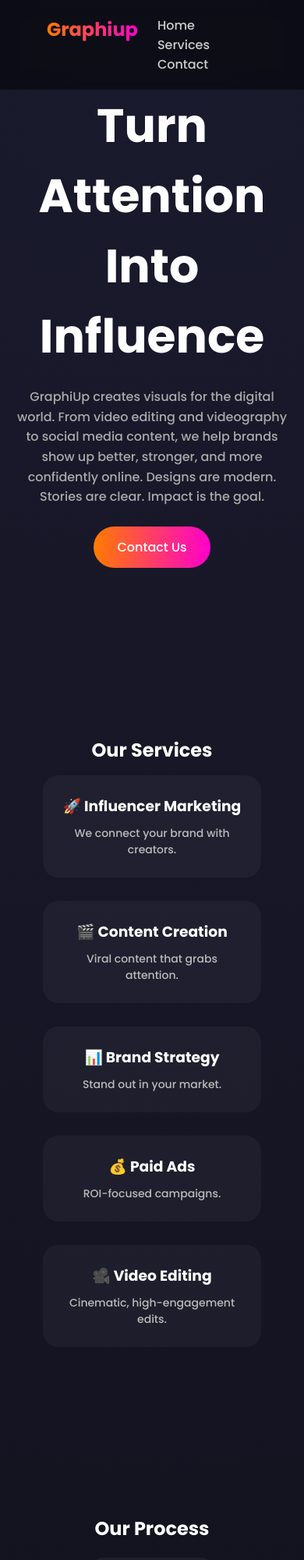
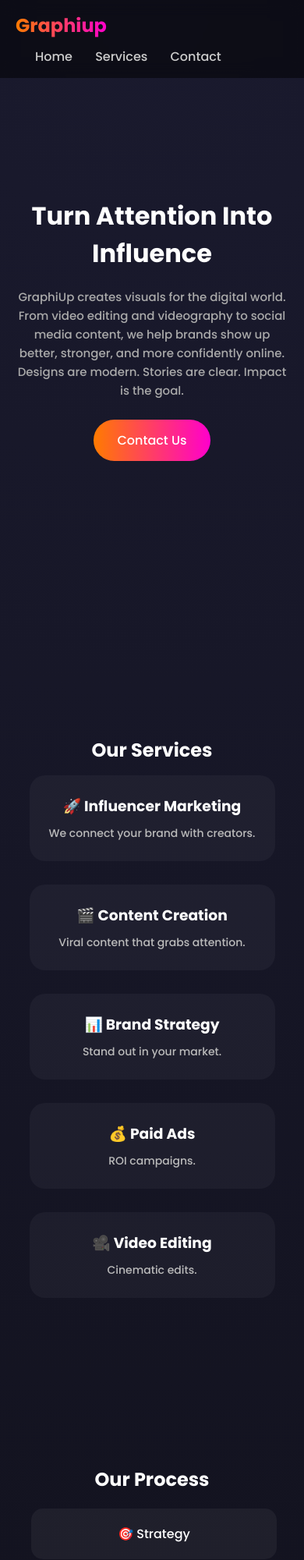
Before and after one commit to tusharbhardwajj/graphiup-website, a plain HTML site: page index.html in a window 390 px wide. Shown: the top 2000 px of the page at 78% size. Drawn offline with Linux system fonts and the light colour scheme.

Commit message:
Update index.html

```diff
--- a/index.html
+++ b/index.html
@@ -3,10 +3,11 @@
 <head>
 <meta charset="UTF-8">
 <meta name="viewport" content="width=device-width, initial-scale=1.0">
-
 <title>Graphiup Agency</title>
 
 <link href="https://fonts.googleapis.com/css2?family=Poppins:wght@300;500;700&display=swap" rel="stylesheet">
+
+<meta name="theme-color" content="#0b0b0f">
 
 <style>
 *{margin:0;padding:0;box-sizing:border-box}
@@ -102,7 +103,6 @@ nav a:hover{color:white}
   border-radius:20px;
   background:rgba(255,255,255,0.04);
   transition:0.4s;
-  cursor:pointer;
 }
 .card:hover{
   transform:translateY(-10px);
@@ -182,12 +182,10 @@ nav a:hover{color:white}
   text-decoration:none;
   color:white;
   transition:0.4s;
-  position:relative;
-  overflow:hidden;
 }
 
 .contact-card:hover{
-  transform:translateY(-10px) scale(1.03);
+  transform:translateY(-10px);
   box-shadow:0 0 40px rgba(255,0,204,0.3);
 }
 
@@ -196,13 +194,12 @@ nav a:hover{color:white}
   margin-bottom:15px;
 }
 
-/* ANIMATION */
+/* SCROLL ANIMATION */
 .reveal{
   opacity:0;
   transform:translateY(60px);
-  transition:all 0.8s ease;
+  transition:0.8s;
 }
-
 .reveal.active{
   opacity:1;
   transform:translateY(0);
@@ -213,6 +210,34 @@ footer{
   text-align:center;
   padding:30px;
   color:#777;
+}
+
+/* 📱 MOBILE */
+@media (max-width:768px){
+
+  header{
+    padding:15px 20px;
+    flex-direction:column;
+    align-items:flex-start;
+  }
+
+  nav{
+    margin-top:10px;
+  }
+
+  .hero h1{font-size:32px}
+  .hero p{font-size:15px}
+
+  .services, .process, .portfolio-grid, .contact-box{
+    flex-direction:column;
+    align-items:center;
+  }
+
+  .card, .step, .video-box, .contact-card{
+    width:90%;
+  }
+
+  .video-box{height:200px}
 }
 
 </style>
@@ -245,84 +270,63 @@ footer{
     <div class="card reveal"><h3>🚀 Influencer Marketing</h3><p>We connect your brand with creators.</p></div>
     <div class="card reveal"><h3>🎬 Content Creation</h3><p>Viral content that grabs attention.</p></div>
     <div class="card reveal"><h3>📊 Brand Strategy</h3><p>Stand out in your market.</p></div>
-    <div class="card reveal"><h3>💰 Paid Ads</h3><p>ROI-focused campaigns.</p></div>
-    <div class="card reveal"><h3>🎥 Video Editing</h3><p>Cinematic, high-engagement edits.</p></div>
+    <div class="card reveal"><h3>💰 Paid Ads</h3><p>ROI campaigns.</p></div>
+    <div class="card reveal"><h3>🎥 Video Editing</h3><p>Cinematic edits.</p></div>
   </div>
 </section>
 
 <section class="section">
   <h2 class="reveal">Our Process</h2>
   <div class="process">
-    <div class="step reveal">🎯 Strategy<br><small>Growth roadmap</small></div>
-    <div class="step reveal">🤝 Creators<br><small>Right influencers</small></div>
-    <div class="step reveal">⚙️ Execution<br><small>Launch content</small></div>
-    <div class="step reveal">📈 Scale<br><small>Optimize growth</small></div>
+    <div class="step reveal">🎯 Strategy</div>
+    <div class="step reveal">🤝 Creators</div>
+    <div class="step reveal">⚙️ Execution</div>
+    <div class="step reveal">📈 Scale</div>
   </div>
 </section>
 
 <section class="section portfolio">
   <h2 class="reveal">Our Work</h2>
-
   <div class="portfolio-grid">
-
     <div class="video-box reveal">
       <iframe src="https://www.youtube.com/embed/Ywe8_vtdIXA" allowfullscreen></iframe>
     </div>
-
     <div class="video-box reveal">
       <iframe src="https://www.youtube.com/embed/8OgUgDCxpus" allowfullscreen></iframe>
     </div>
-
     <a href="https://www.instagram.com/reel/DMXbywXPDEX/" target="_blank" class="video-box ig-box reveal">
       🎬 View Instagram Reel
     </a>
-
   </div>
 </section>
 
 <section class="section" id="contact">
   <h2 class="reveal">Contact Us</h2>
-
   <div class="contact-box">
     <a href="mailto:graphiiup@gmail.com" class="contact-card reveal">
-      <div class="icon">📧</div>
-      <h3>Email</h3>
-      <p>graphiiup@gmail.com</p>
+      <div class="icon">📧</div><h3>Email</h3><p>graphiiup@gmail.com</p>
     </a>
-
-    <a href="https://wa.me/917303987848?text=Hi%20I%20want%20to%20work%20with%20Graphiup" class="contact-card reveal">
-      <div class="icon">💬</div>
-      <h3>WhatsApp</h3>
-      <p>Chat instantly</p>
+    <a href="https://wa.me/917303987848" class="contact-card reveal">
+      <div class="icon">💬</div><h3>WhatsApp</h3><p>Chat instantly</p>
     </a>
-
     <div class="contact-card reveal">
-      <div class="icon">📞</div>
-      <h3>Call</h3>
-      <p>7303987848<br>7011152691</p>
+      <div class="icon">📞</div><h3>Call</h3><p>7303987848<br>7011152691</p>
     </div>
   </div>
 </section>
 
 <footer>
-  <p>© 2026 Graphiup. All rights reserved.</p>
+  <p>© 2026 Graphiup</p>
 </footer>
 
 <script>
-window.addEventListener("scroll", reveal);
-
-function reveal(){
-  let reveals = document.querySelectorAll(".reveal");
-
-  for(let i=0; i<reveals.length; i++){
-    let windowHeight = window.innerHeight;
-    let elementTop = reveals[i].getBoundingClientRect().top;
-
-    if(elementTop < windowHeight - 100){
-      reveals[i].classList.add("active");
+window.addEventListener("scroll", function(){
+  document.querySelectorAll(".reveal").forEach(el=>{
+    if(el.getBoundingClientRect().top < window.innerHeight - 100){
+      el.classList.add("active");
     }
-  }
-}
+  });
+});
 </script>
 
 </body>
```
